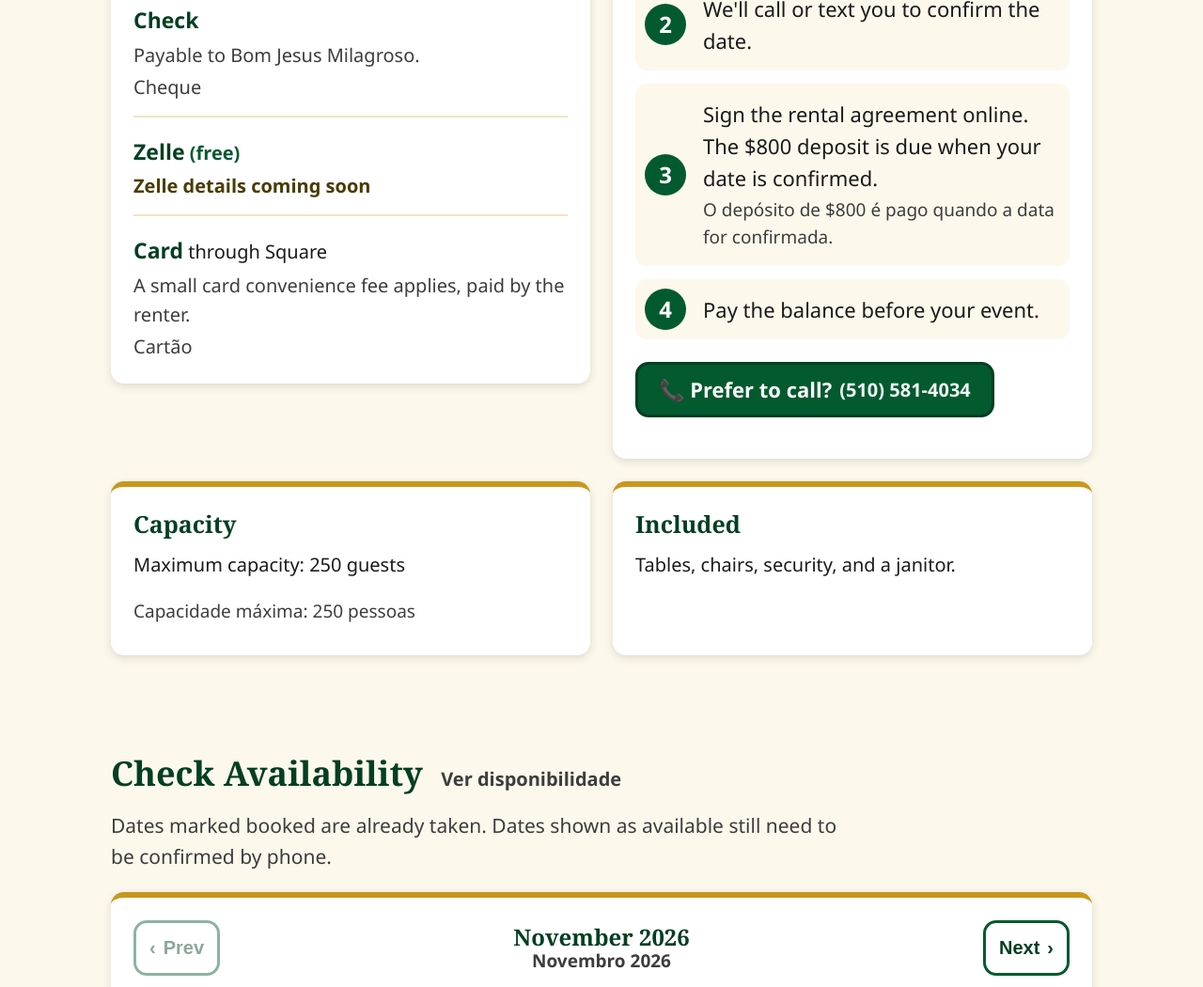
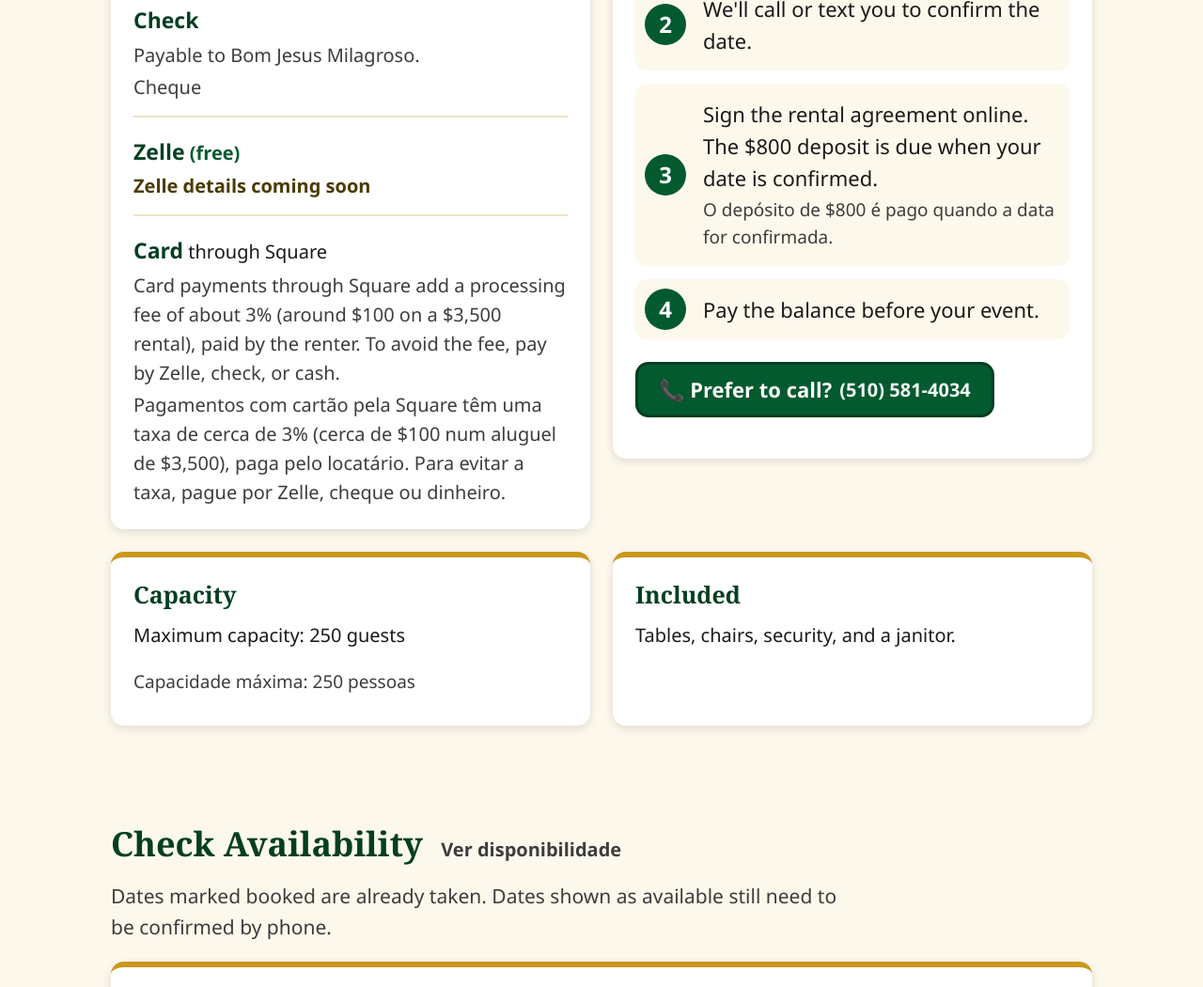
Before and after one commit to averagedude2992/bjmhall-site, a plain HTML site: page rent.html in a window 1280 px wide. Shown: the part 3325-4375 px from the top of the page at 94% size. Drawn offline with Linux system fonts and the light colour scheme.

Commit message:
Explain the Square card processing fee in Ways to pay
The renter pays a fee of about 3% on card payments (around $100 on a $3,500 rental). The note also says the fee can be avoided by paying with Zelle, check, or cash, in English and Portuguese.

```diff
--- a/rent.html
+++ b/rent.html
@@ -127,8 +127,8 @@
             </li>
             <li>
               <strong>Card</strong> through Square
-              <p class="pay-note">A small card convenience fee applies, paid by the renter.</p>
-              <p class="pay-note" lang="pt">Cartão</p>
+              <p class="pay-note">Card payments through Square add a processing fee of about 3% (around $100 on a $3,500 rental), paid by the renter. To avoid the fee, pay by Zelle, check, or cash.</p>
+              <p class="pay-note" lang="pt">Pagamentos com cartão pela Square têm uma taxa de cerca de 3% (cerca de $100 num aluguel de $3,500), paga pelo locatário. Para evitar a taxa, pague por Zelle, cheque ou dinheiro.</p>
             </li>
           </ul>
         </div>
```
